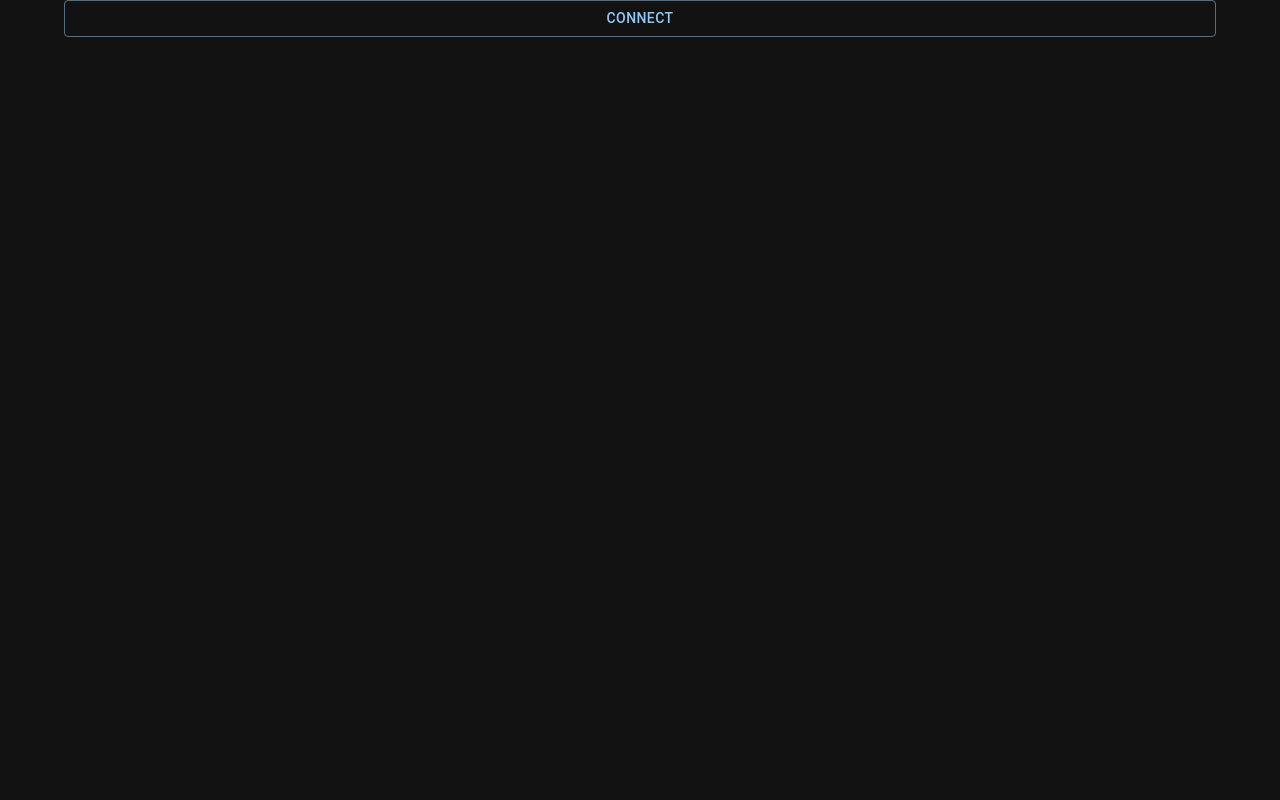
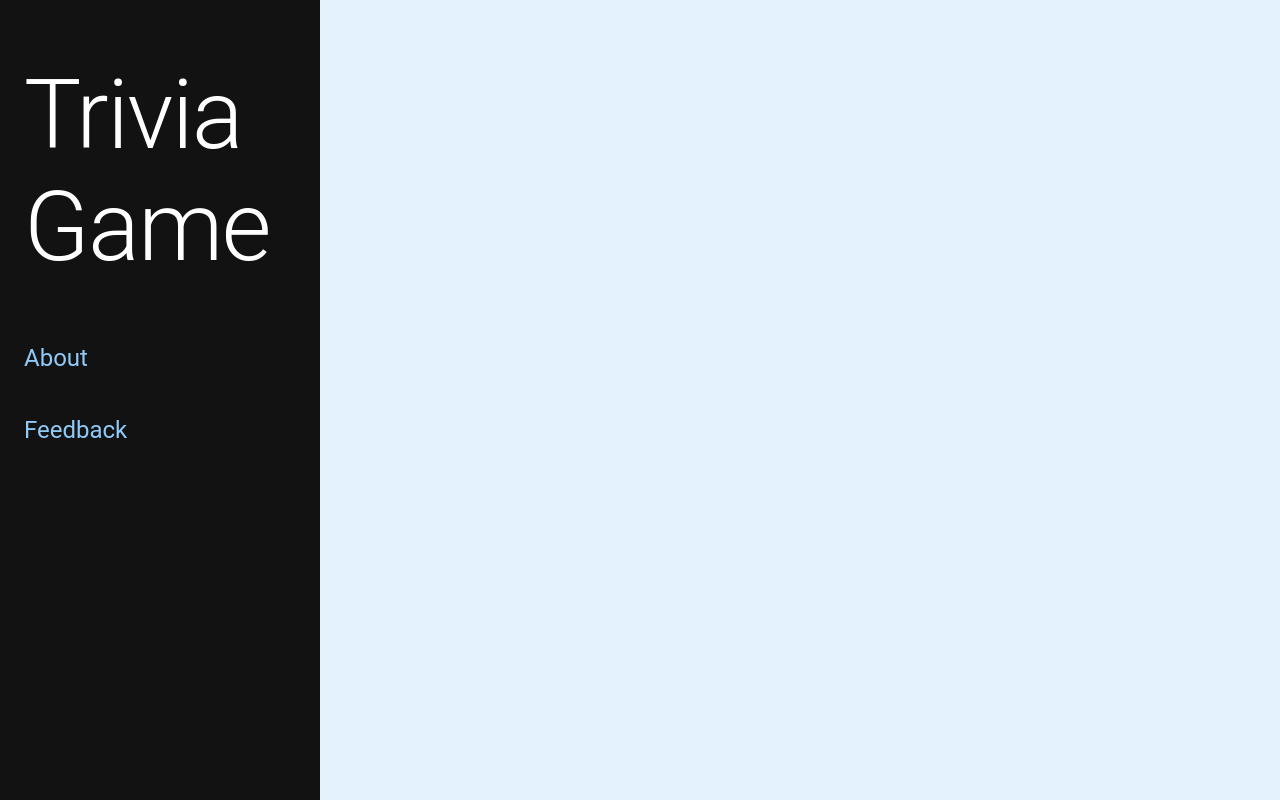
Before and after one commit to jonhuo11/trivia-game, a React (Vite) app: page / in a window 1280 px wide. Built offline with nearby package versions, Linux system fonts and the light colour scheme.

Commit message:
adding site landing page

```diff
--- /dev/null
+++ b/src/Landing/IndexLanding.tsx
@@ -0,0 +1,44 @@
+import { Box, Container, CssBaseline, Link, ThemeProvider, Typography, createTheme } from "@mui/material"
+
+const defaultTheme = createTheme({
+    palette: {
+        mode: 'dark'
+    }
+})
+
+const IndexLandingPage = () => {
+    return <Box
+        display="flex"
+        flexDirection="row"
+        height="100vh"
+    >
+        <Box display="flex" flexGrow={1} flexDirection="column">
+            <Box display="flex" flexDirection="column" flexGrow={1} justifyContent="center" alignItems="center">
+                <Container><Typography variant="h1" align="left">Trivia Game</Typography></Container>
+            </Box>
+            <Box flexGrow={3}>
+                <Container sx={{display: "flex", flexDirection:"column", gap: "5vh"}}>
+                    <Link underline="hover" variant="h5" align="left">About</Link>
+                    <Link underline="hover" variant="h5" align="left">Feedback</Link>
+                </Container>
+            </Box>
+        </Box>
+
+        <Box display="flex" flexGrow={3} minWidth="75vw">
+            <Container sx={{backgroundColor: defaultTheme.palette.primary.light}}>
+
+            </Container>
+        </Box>
+    </Box>
+}
+
+const IndexLandingPageWrapper = () => {
+    return <ThemeProvider theme={defaultTheme}>
+        <Box component="main">
+            <CssBaseline/>
+            <IndexLandingPage/>
+        </Box>
+    </ThemeProvider>
+}
+
+export default IndexLandingPageWrapper
--- a/src/TriviaApp/Messages.ts
+++ b/src/TriviaApp/Messages.ts
@@ -41,12 +41,24 @@ export interface RoomUpdateMessage {
 	created?: boolean;
 }
 
+// check serverside in messages.go  TriviaStateUpdateType
 export enum TriviaGameUpdateType {
     TSUTTeam = 0,
     TSUTGoToRoundFromLimbo = 1,
 	TSUTGoToLimboFromRound = 2,
     TSUTStartup = 3,
-    TSUTSync = 4
+    TSUTSync = 4,
+    TSUTPlayerVoted = 5
+}
+
+export enum SpecialVoteType {
+    NoVoteSelected = -1,
+    HiddenVoteSelected = -2 // for enemy team votes which cannot be shown
+}
+
+export interface PlayerVote {
+    id: string,
+    vote: number
 }
 
 // incoming update from server, on server side is TriviaStateUpdateMessage
@@ -63,6 +75,8 @@ export interface TriviaGameUpdate {
     answers: {
         a: string
     }[];
+    votes: PlayerVote[]; // sync all votes, sent to new clients
+    vote: PlayerVote; // a vote delta, sent to connected clients
 }
 
 export enum TriviaGameActionType {
--- a/src/TriviaApp/Trivia/TriviaGame.tsx
+++ b/src/TriviaApp/Trivia/TriviaGame.tsx
@@ -74,7 +74,7 @@ const initialTriviaGameState: TriviaGameState = {
     roundTimeSeconds: 0,
     limboTimeSeconds: 0,
     startupTimeSeconds: 0,
-    selected: 0,
+    selected: -1, // none selected
 };
 
 interface TriviaGameProps {
@@ -143,7 +143,7 @@ const TriviaGame = forwardRef<TriviaGameHandle, TriviaGameProps>(
 
                         break
 
-                    } case TriviaGameUpdateType.TSUTGoToRoundFromLimbo:
+                    } case TriviaGameUpdateType.TSUTGoToRoundFromLimbo:{
                         // load the new question and answers
                         newState.question = update.question
                         newState.answers = update.answers
@@ -157,10 +157,10 @@ const TriviaGame = forwardRef<TriviaGameHandle, TriviaGameProps>(
 
                         break
 
-                    case TriviaGameUpdateType.TSUTGoToLimboFromRound:
+                    } case TriviaGameUpdateType.TSUTGoToLimboFromRound:
 
                         break
-                    case TriviaGameUpdateType.TSUTStartup:
+                    case TriviaGameUpdateType.TSUTStartup: {
                         // round and limbo times will be provided
                         console.log("Starting game...")
                         newState.roundTimeSeconds = update.roundTime
@@ -169,12 +169,12 @@ const TriviaGame = forwardRef<TriviaGameHandle, TriviaGameProps>(
                         setTimer(newState.startupTimeSeconds)
                         setStarting(true)
                         break
-
-                    case TriviaGameUpdateType.TSUTSync: {
+                    } case TriviaGameUpdateType.TSUTSync: {
                         // sync this newly connected client
                         console.log("Syncing client")
-                        ObjectReplace(newState, update)
+                        ObjectReplace(newState, update) // does not add a few fields
                         newState.selected = -1
+                        // sync players
                         const allPlayers = [...newState.blueTeamIds, ...newState.redTeamIds]
                         allPlayers.map(v => {
                             if (!(v in newState.players)) {
@@ -184,6 +184,17 @@ const TriviaGame = forwardRef<TriviaGameHandle, TriviaGameProps>(
                                 }
                             }
                         })
+                        // sync votes
+                        for (const pvi in update.votes) {
+                            const pv = update.votes[pvi]
+                            if (pv.id in newState.players) {
+                                newState.players[pv.id].voted = pv.vote
+                            }
+                        }
+                        break
+                    }
+                    case TriviaGameUpdateType.TSUTPlayerVoted: {
+                        // sync the one vote
                         break
                     }
                     default:
--- a/src/TriviaApp/App.tsx
+++ b/src/TriviaApp/TriviaApp.tsx
@@ -8,7 +8,7 @@ const defaultTheme = createTheme({
     }
 })
 
-function App() {
+function TriviaApp() {
     return (<>
         <ThemeProvider theme={defaultTheme}>
             <Container component="main">
@@ -19,4 +19,4 @@ function App() {
     </>)
 }
 
-export default App
+export default TriviaApp
--- a/src/Util.ts
+++ b/src/Util.ts
@@ -1,3 +1,4 @@
+// replaces all values of keys which exist in original with values in replacer. Keys in replacer but not in original are not added
 export const ObjectReplace = (original:any, replacer:any) => {
     for (let key in replacer) {
         if (key in original && replacer[key] !== null && replacer[key] !== undefined) {
--- a/src/main.tsx
+++ b/src/main.tsx
@@ -1,14 +1,20 @@
 import React from "react";
 import ReactDOM from "react-dom/client";
-import App from "./TriviaApp/App.tsx";
+import TriviaApp from "./TriviaApp/TriviaApp.tsx";
 import { RouterProvider, createBrowserRouter } from "react-router-dom";
 import ErrorPage from "./ErrorPage.tsx";
 import TriviaEditor from "./TriviaEditor/TriviaEditor.tsx";
+import IndexLandingPageWrapper from "./Landing/IndexLanding.tsx";
 
 const router = createBrowserRouter([
+    {
+        path: "/",
+        element: <IndexLandingPageWrapper/>,
+        errorElement: <ErrorPage/>
+    },
 	{
-		path: "/",
-		element: <App />,
+		path: "play",
+		element: <TriviaApp />,
         errorElement: <ErrorPage/>
 	},
     {
```
Also changed, not shown: src/Landing/README.md (added).
